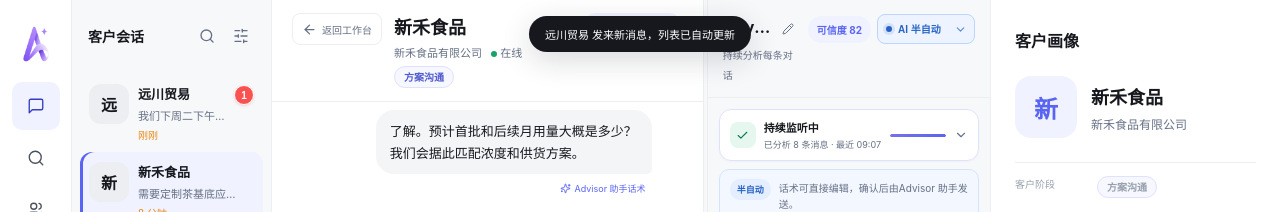
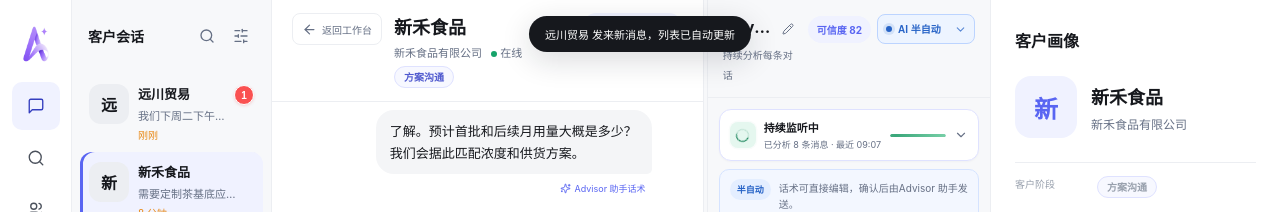
Before and after one commit to 18261169875ls-gif/Asale, a Next.js app: page / in a window 1280 px wide. Both pictures are taken after a click on the button "开始今日任务". Shown: the top 212 px of the page. Built offline with nearby package versions, Linux system fonts and the light colour scheme.

Commit message:
style: keep Agent listener visibly active

```diff
--- a/app/globals.css
+++ b/app/globals.css
@@ -286,13 +286,15 @@
 .agent-process-summary:hover { background: #fafbff; }
 .agent-process-icon { width: 26px; height: 26px; border-radius: 8px; background: #eeecff; color: #5a46d6; display: grid; place-items: center; }
 .agent-process.running .agent-process-icon { animation: agent-pulse 1.45s ease-in-out infinite; }
-.agent-process.complete .agent-process-icon { background: #e5f7ef; color: #087a4d; }
+.agent-process.complete .agent-process-icon { background: #e5f7ef; color: #087a4d; animation: listener-breathe 1.8s ease-in-out infinite; }
+.continuous-loader { width: 13px; height: 13px; border: 1.5px solid rgba(8, 122, 77, .2); border-top-color: #087a4d; border-right-color: #087a4d; border-radius: 999px; animation: spin .8s linear infinite; }
 .agent-process-copy { min-width: 0; display: flex; flex-direction: column; gap: 3px; }
 .agent-process-copy strong { font-size: 11px; font-weight: 700; }
 .agent-process-copy small { overflow: hidden; color: var(--muted); text-overflow: ellipsis; white-space: nowrap; font-size: 9px; }
 .agent-process-progress { width: 56px; height: 3px; border-radius: 99px; background: #e9eaf0; overflow: hidden; }
 .agent-process-progress i { display: block; height: 100%; border-radius: inherit; background: linear-gradient(90deg, #7771e8, #5965f2); transition: width 420ms ease; }
 .agent-process.running .agent-process-progress i { background-size: 180% 100%; animation: agent-progress 1.1s linear infinite; }
+.agent-process.complete .agent-process-progress i { background: linear-gradient(90deg, #77cfa7, #3aa77a, #77cfa7); background-size: 180% 100%; animation: agent-progress 1.4s linear infinite; }
 .agent-process-summary > svg { color: var(--muted); }
 .agent-process-details { border-top: 1px solid var(--line); background: #fbfbfd; padding: 10px 12px 12px; animation: agent-reveal 160ms ease; }
 .agent-process-details > p { margin: 0 0 10px; color: var(--muted); font-size: 9px; }
@@ -476,6 +478,7 @@
 @keyframes agent-pulse { 0%, 100% { transform: scale(1); box-shadow: 0 0 0 0 rgba(90, 70, 214, .08); } 50% { transform: scale(1.05); box-shadow: 0 0 0 5px rgba(90, 70, 214, 0); } }
 @keyframes agent-progress { from { background-position: 100% 0; } to { background-position: -80% 0; } }
 @keyframes agent-reveal { from { opacity: 0; transform: translateY(-4px); } to { opacity: 1; transform: translateY(0); } }
+@keyframes listener-breathe { 0%, 100% { box-shadow: 0 0 0 0 rgba(8, 122, 77, 0); } 50% { box-shadow: 0 0 0 5px rgba(8, 122, 77, .08); } }
 
 @media (max-width: 1440px) {
   :root { --nav-width: 232px; --profile-width: 330px; }
--- a/app/page.tsx
+++ b/app/page.tsx
@@ -715,7 +715,7 @@
   return (
     <section className={`agent-process ${done ? "complete" : "running"}`}>
       <button className="agent-process-summary" onClick={() => setOpen((value) => !value)} aria-expanded={open}>
-        <span className="agent-process-icon">{done ? <Check size={13} /> : <Sparkles size={13} />}</span>
+        <span className="agent-process-icon">{done ? <i className="continuous-loader" aria-hidden="true" /> : <Sparkles size={13} />}</span>
         <span className="agent-process-copy"><strong>{done ? "持续监听中" : "正在分析"}</strong><small>{done ? `已分析 ${run.total} 条消息 · 最近 ${run.time}` : `${agentSteps[Math.min(step, agentSteps.length - 1)].title} · ${step + 1}/${agentSteps.length}`}</small></span>
         <span className="agent-process-progress" aria-hidden="true"><i style={{ width: `${done ? 100 : ((step + 0.45) / agentSteps.length) * 100}%` }} /></span>
         {open ? <ChevronUp size={14} /> : <ChevronDown size={14} />}
```
Also changed, not shown: 1 other file (tests, documents, lock files or other folders).
